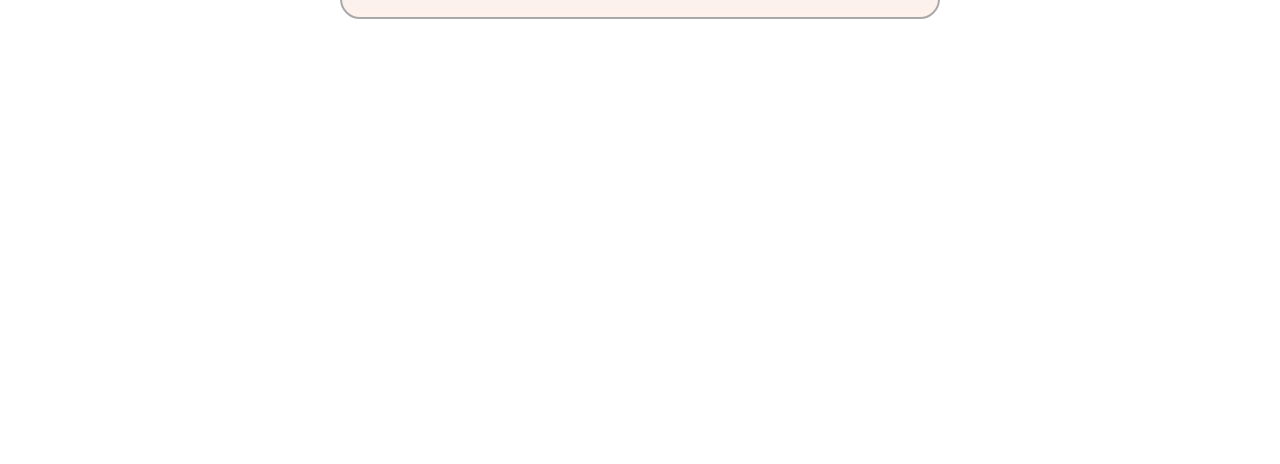
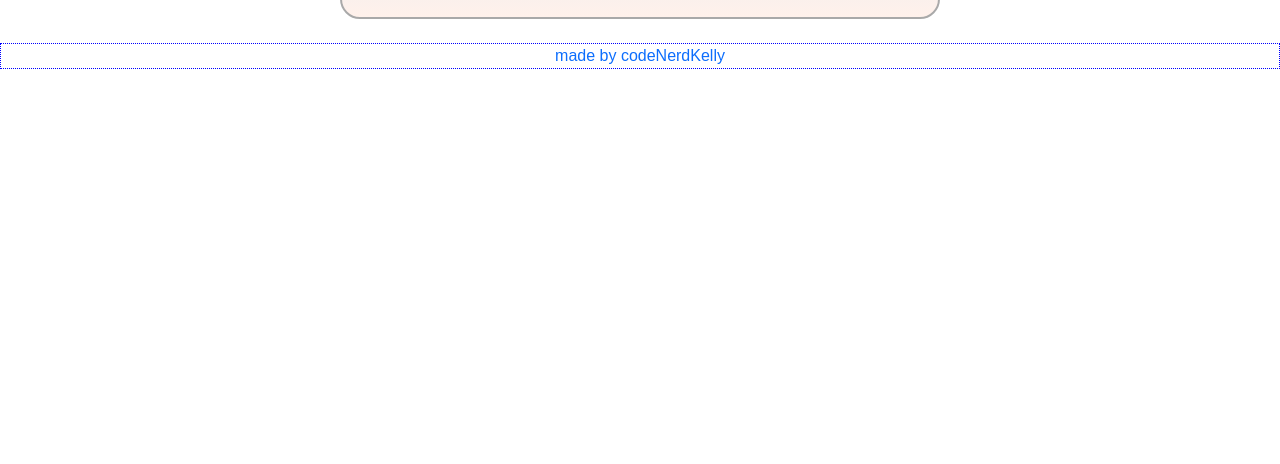
Before and after one commit to codeNerdKelly/weather-app, a plain HTML site: page index.html in a window 1280 px wide. Shown: the part 336-800 px from the top of the page. Drawn offline with nearby package versions, Linux system fonts and the light colour scheme.

Commit message:
inserted footer link
inserted footer link and styling

```diff
--- a/index.html
+++ b/index.html
@@ -96,6 +96,8 @@
         </div>
       </div>
     </div>
+    <br>
+    <footer class="github-link"><a href="https://github.com/codeNerdKelly/weather-app">made by codeNerdKelly</a></footer>
     <script src="src/index.js"></script>
   </body>
 </html>
--- a/src/style.css
+++ b/src/style.css
@@ -96,3 +96,7 @@ sup.temp-type {
     margin-top: 15px;
     margin-left: 10px;
 }
+.github-link {
+    text-align: center;
+    border: 1px dotted blue;
+}
```
